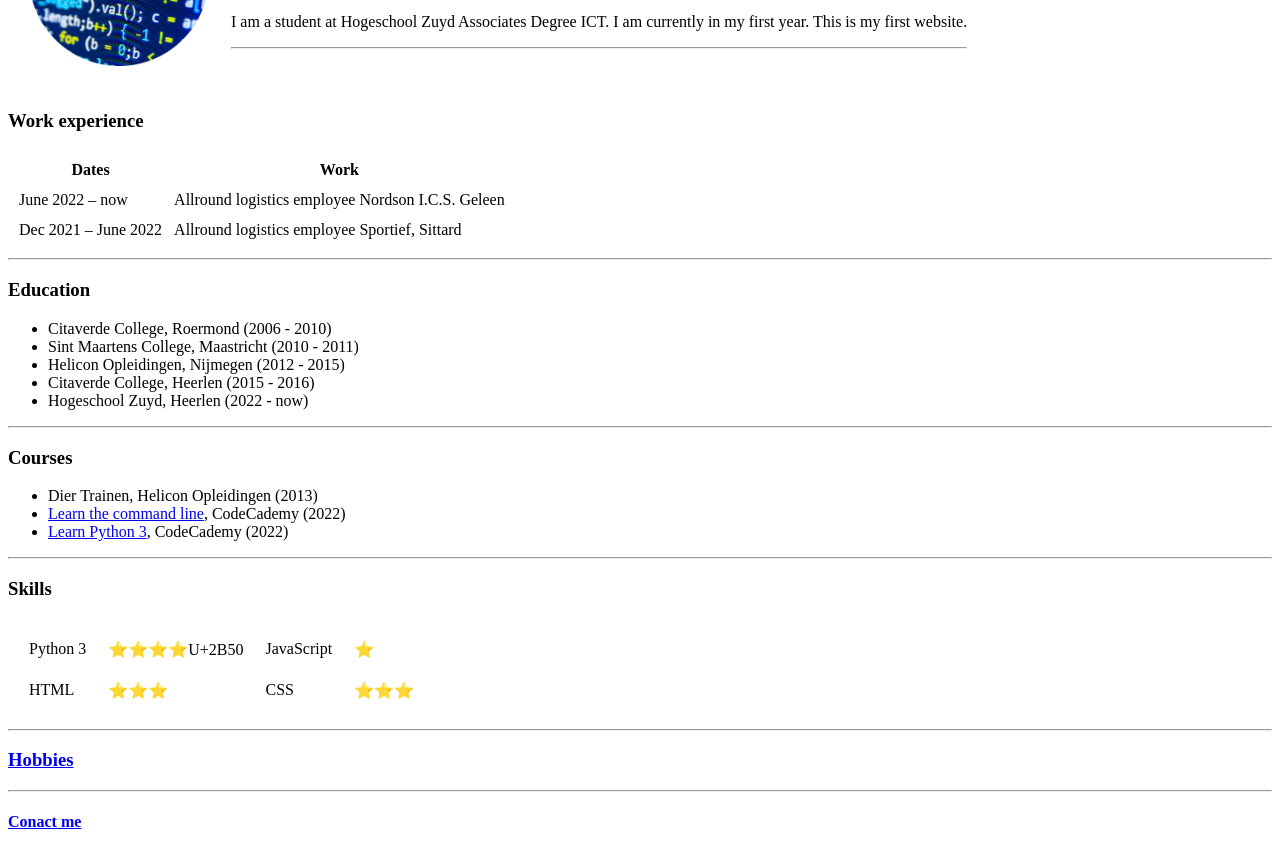
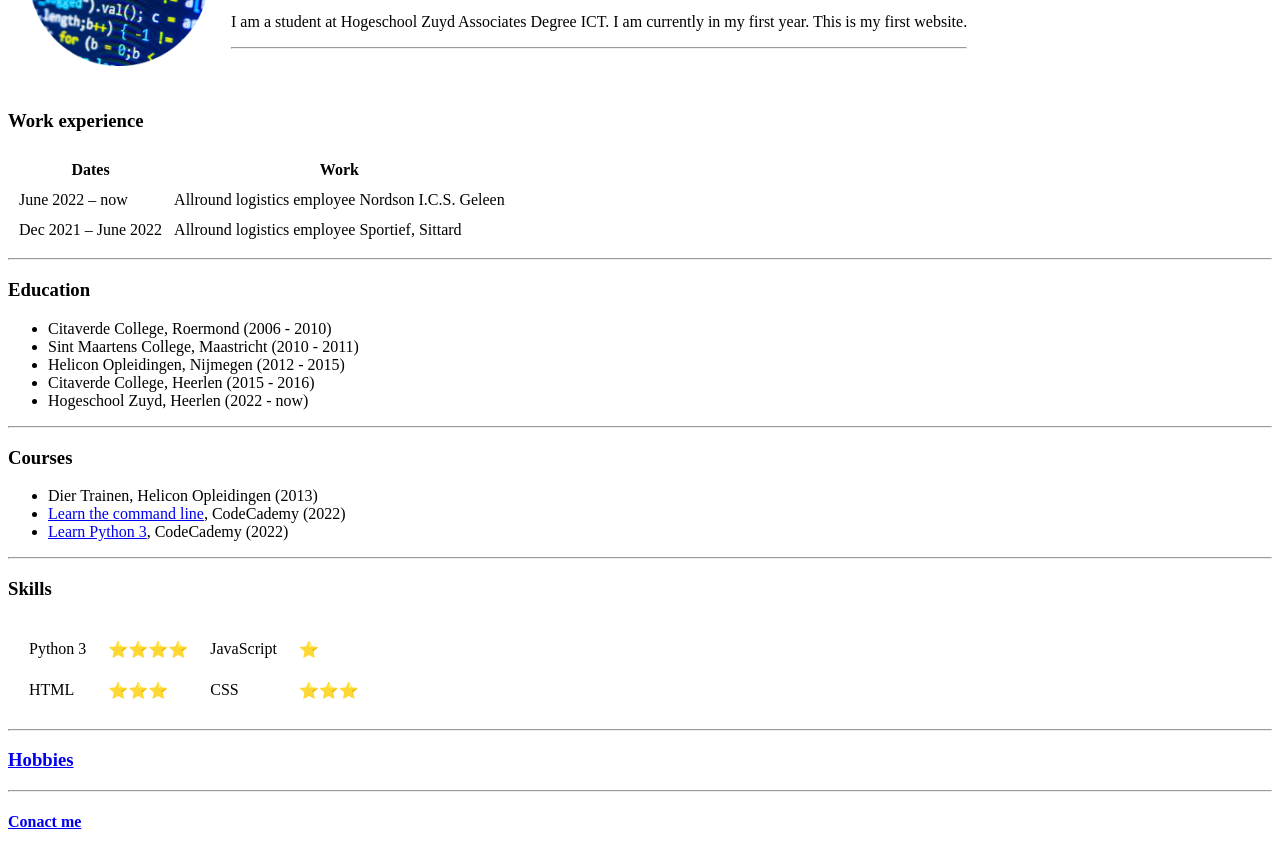
Before and after one commit to ShirleyPeijs/cv, a plain HTML site: page index.html in a window 1280 px wide. Shown: the part 143-996 px from the top of the page. Drawn offline with Linux system fonts and the light colour scheme.

Commit message:
skills fix

```diff
--- a/index.html
+++ b/index.html
@@ -67,7 +67,7 @@
             <tbody>
                 <tr>
                     <td>Python 3</td>
-                    <td>&#11088;&#11088;&#11088;&#11088;U+2B50 </td>
+                    <td>&#11088;&#11088;&#11088;&#11088;</td>
                     <td>JavaScript</td>
                     <td>&#11088;</td>
                 </tr>
```
